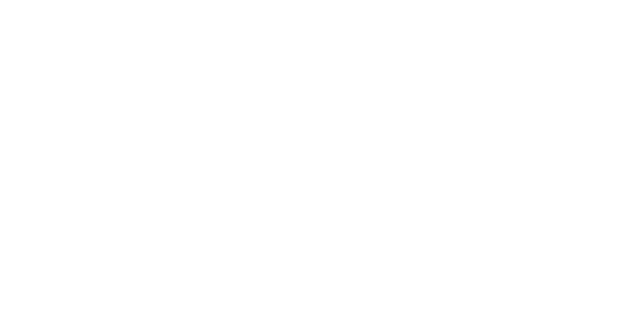
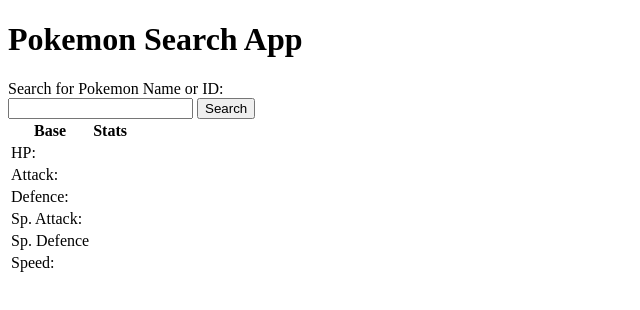
Before and after one commit to Saba-Ahmad-sp/Free_Code_Camp_Projects, a plain HTML site: page Pokemon Search App/index.html in a window 1280 px wide. Shown: the whole page, without its empty margins (0-640 px from the left). Drawn offline with Linux system fonts and the light colour scheme.

Commit message:
Adds html code for pokemon search app

```diff
--- a/Pokemon Search App/index.html
+++ b/Pokemon Search App/index.html
@@ -7,7 +7,66 @@
     <title>Pokemon Search</title>
   </head>
   <body>
-
+    <main>
+      <h1>Pokemon Search App</h1>
+      <div class="container">
+        <form role="search" id="search-form">
+          <label class="search-input-label" for="search-input"
+            >Search for Pokemon Name or ID:</label
+          >
+          <div class="input-inner-container">
+            <input type="text" id="search-input" required/>
+            <button id="search-button">Search</button>
+          </div>
+        </form>
+        <div class="output-container">
+          <div class="top-container">
+            <div class="name-and-id">
+              <span id="pokemon-name"></span>
+              <span id="pokemon-id"></span>
+            </div>
+            <div class="size">
+              <span id="weight"></span>
+              <span id="height"></span>
+            </div>
+            <div class="sprite-container" id="sprite-container"></div>
+            <div class="types" id="types"></div>
+          </div>
+          <div class="bottom-container">
+            <table>
+              <tr>
+                <th>Base</th>
+                <th>Stats</th>
+              </tr>
+              <tr>
+                <td>HP:</td>
+                <td id="hp"></td>
+              </tr>
+              <tr>
+                <td>Attack:</td>
+                <td id="attack"></td>
+              </tr>
+              <tr>
+                <td>Defence:</td>
+                <td id="defense"></td>
+              </tr>
+              <tr>
+                <td>Sp. Attack:</td>
+                <td id="special-attack"></td>
+              </tr>
+              <tr>
+                <td>Sp. Defence</td>
+                <td id="special-defense"></td>
+              </tr>
+              <tr>
+                <td>Speed:</td>
+                <td id="speed"></td>
+              </tr>
+            </table>
+          </div>
+        </div>
+      </div>
+    </main>
     <script src="./script.js"></script>
   </body>
 </html>
```
